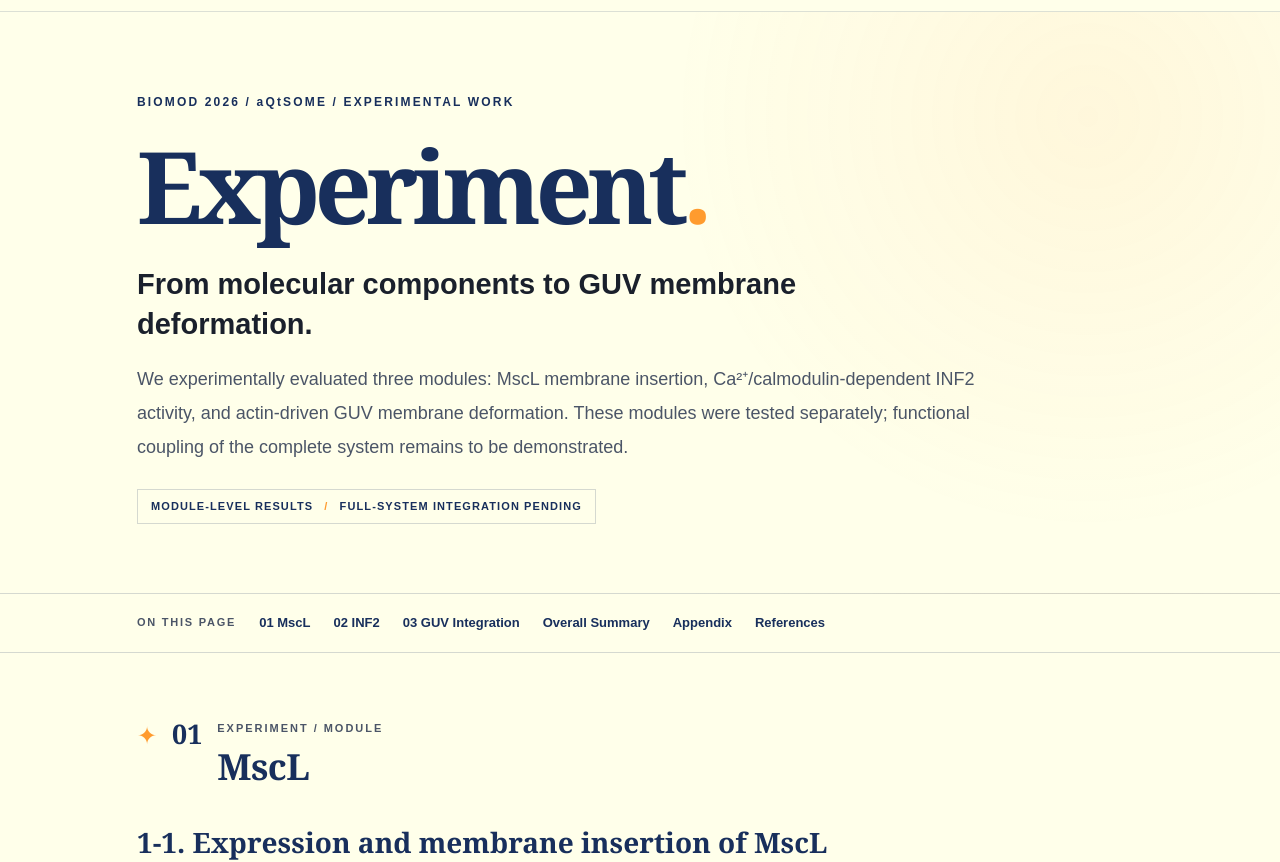
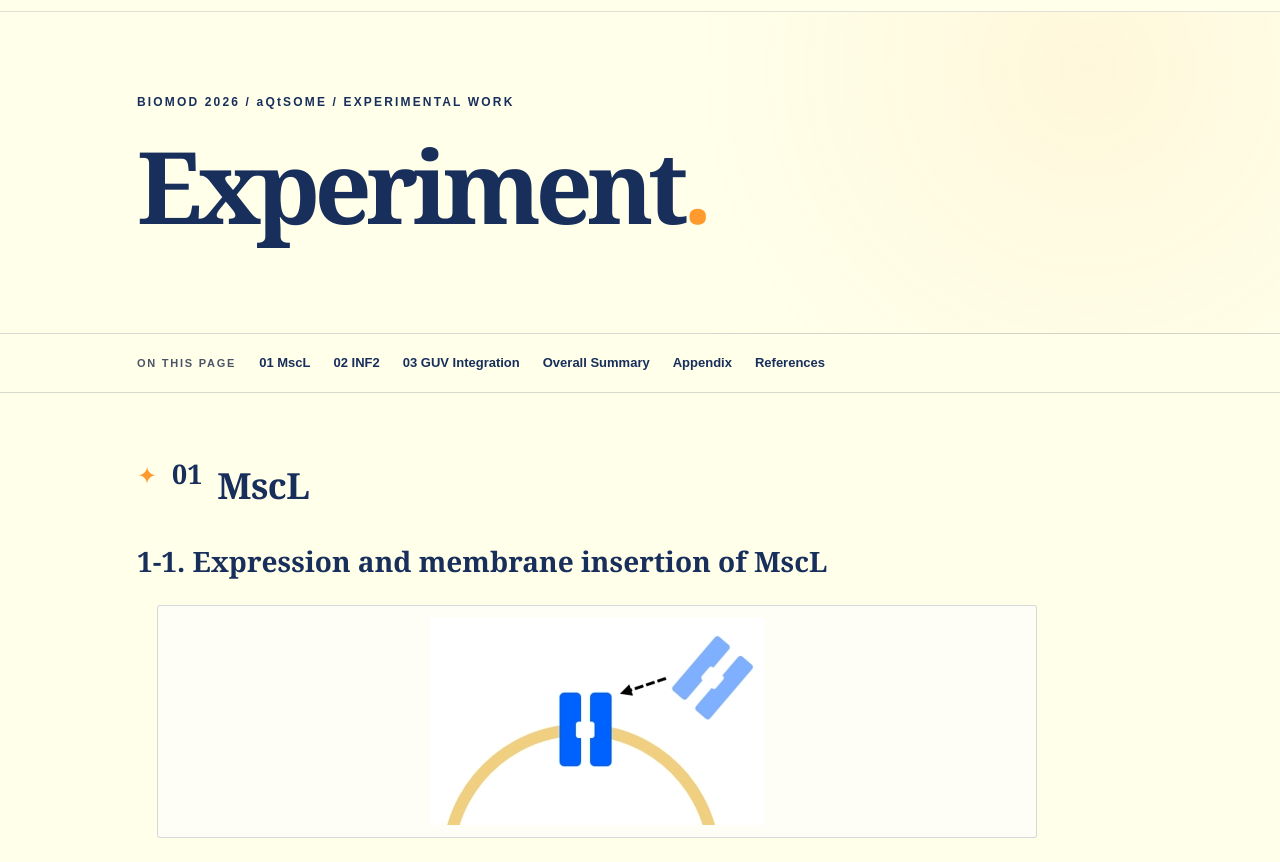
Before and after one commit to mamikono0508-del/BIOMOD2026, a plain HTML site: page experiment.html in a window 1280 px wide. Shown: the part 103-965 px from the top of the page. Drawn offline with Linux system fonts and the light colour scheme.

Commit message:
Add files via upload

```diff
--- a/experiment.html
+++ b/experiment.html
@@ -14,10 +14,10 @@
 <a href="elsi.html">ELSI</a>
 <a href="member.html">Member</a></nav>
 </div></header>
-<main class="exp-page" id="main"><section class="exp-hero"><div class="exp-shell"><p class="exp-overline">BIOMOD 2026 / aQtSOME / EXPERIMENTAL WORK</p><h1>Experiment<span class="exp-dot">.</span></h1><p class="exp-lead">From molecular components to GUV membrane deformation.</p><p class="exp-summary">We experimentally evaluated three modules: MscL membrane insertion, Ca²⁺/calmodulin-dependent INF2 activity, and actin-driven GUV membrane deformation. These modules were tested separately; functional coupling of the complete system remains to be demonstrated.</p><p class="exp-status">MODULE-LEVEL RESULTS <span aria-hidden="true">/</span> FULL-SYSTEM INTEGRATION PENDING</p></div></section>
+<main class="exp-page" id="main"><section class="exp-hero"><div class="exp-shell"><p class="exp-overline">BIOMOD 2026 / aQtSOME / EXPERIMENTAL WORK</p><h1>Experiment<span class="exp-dot">.</span></h1></div></section>
 <nav aria-label="On this page" class="exp-toc"><div class="exp-shell exp-toc-inner"><span>ON THIS PAGE</span><a href="#exp-01">01 MscL</a><a href="#exp-02">02 INF2</a><a href="#exp-03">03 GUV Integration</a><a href="#exp-summary">Overall Summary</a><a href="#exp-appendix">Appendix</a><a href="#exp-references">References</a></div></nav>
 <div class="exp-shell exp-content">
-<section class="exp-section" id="exp-01"><div class="exp-section-heading"><span aria-hidden="true" class="exp-shuriken">✦</span><span class="exp-number">01</span><div><span class="exp-section-label">EXPERIMENT / MODULE</span><h2>MscL</h2></div></div><div class="exp-section-body">
+<section class="exp-section" id="exp-01"><div class="exp-section-heading"><span aria-hidden="true" class="exp-shuriken">✦</span><span class="exp-number">01</span><div><h2>MscL</h2></div></div><div class="exp-section-body">
 <h3 class="exp-subheading" id="exp-1-1">1-1. Expression and membrane insertion of MscL</h3>
 <div aria-label="Visual for Expression and membrane insertion of MscL" class="exp-section-visual" role="group"><div class="exp-figure-media"><img alt="Section visual: Expression and membrane insertion of MscL" decoding="async" loading="lazy" onerror="this.hidden=true;this.nextElementSibling.hidden=false" onload="this.nextElementSibling.hidden=true" src="assets/experiment/fig1.png"/><div class="exp-placeholder" hidden=""><span aria-hidden="true" class="exp-placeholder-symbol">✦</span><strong>SECTION VISUAL</strong><span>Upload assets/experiment/fig1.png</span></div></div></div>
 <h4 class="exp-minor">Purpose of this experiment</h4>
@@ -68,7 +68,7 @@
 <p>Three issues remain. First, we have not confirmed whether MscL forms a functional channel as a homopentamer. Second, supplying membranes during synthesis appears to be an effective strategy, and <em>E. coli</em> cell-free synthesis in the presence of SUVs is being tested. Third, a more direct approach has been reported in which cell-free synthesis is performed inside liposomes so that MscL is inserted cotranslationally (Majumder et al., 2017). This approach is worth considering for the final form of our system.</p>
 </div>
 </div></section>
-<section class="exp-section" id="exp-02"><div class="exp-section-heading"><span aria-hidden="true" class="exp-shuriken">✦</span><span class="exp-number">02</span><div><span class="exp-section-label">EXPERIMENT / MODULE</span><h2>INF2</h2></div></div><div class="exp-section-body">
+<section class="exp-section" id="exp-02"><div class="exp-section-heading"><span aria-hidden="true" class="exp-shuriken">✦</span><span class="exp-number">02</span><div><h2>INF2</h2></div></div><div class="exp-section-body">
 <h3 class="exp-subheading" id="exp-2-1">2-1. Control of INF2 activity</h3>
 <div aria-label="Visual for Control of INF2 activity" class="exp-section-visual" role="group"><div class="exp-figure-media"><img alt="Section visual: Control of INF2 activity" decoding="async" loading="lazy" onerror="this.hidden=true;this.nextElementSibling.hidden=false" onload="this.nextElementSibling.hidden=true" src="assets/experiment/fig9.png"/><div class="exp-placeholder" hidden=""><span aria-hidden="true" class="exp-placeholder-symbol">✦</span><strong>SECTION VISUAL</strong><span>Upload assets/experiment/fig9.png</span></div></div></div>
 <h4 class="exp-minor">Purpose of this experiment</h4>
@@ -114,7 +114,7 @@
 <p>Two directions are proposed for optimizing the activity control. First, the free Ca²⁺ concentration should be defined with an EGTA/Ca²⁺ buffer, and the ON and OFF states should be set on either side of the EC50 of 240 nM reported by Lee et al. In this work the concentration was controlled only by the amount of CaCl₂ added, so contaminating Ca²⁺ in the buffers and Ca²⁺ carried over from the protein solutions were not taken into account. Second, thymosin should be included to deepen the OFF state.</p>
 </div>
 </div></section>
-<section class="exp-section" id="exp-03"><div class="exp-section-heading"><span aria-hidden="true" class="exp-shuriken">✦</span><span class="exp-number">03</span><div><span class="exp-section-label">EXPERIMENT / MODULE</span><h2>Integration of GUVs with the actin polymerization system</h2></div></div><div class="exp-section-body">
+<section class="exp-section" id="exp-03"><div class="exp-section-heading"><span aria-hidden="true" class="exp-shuriken">✦</span><span class="exp-number">03</span><div><h2>Integration of GUVs with the actin polymerization system</h2></div></div><div class="exp-section-body">
 <h3 class="exp-subheading" id="exp-3-1">3-1. Binding of the EvPH domain to the GUV membrane</h3>
 <div aria-label="Visual for Binding of the EvPH domain to the GUV membrane" class="exp-section-visual" role="group"><div class="exp-figure-media"><img alt="Section visual: Binding of the EvPH domain to the GUV membrane" decoding="async" loading="lazy" onerror="this.hidden=true;this.nextElementSibling.hidden=false" onload="this.nextElementSibling.hidden=true" src="assets/experiment/fig15.png"/><div class="exp-placeholder" hidden=""><span aria-hidden="true" class="exp-placeholder-symbol">✦</span><strong>SECTION VISUAL</strong><span>Upload assets/experiment/fig15.png</span></div></div></div>
 <h4 class="exp-minor">Purpose of this experiment</h4>
```
